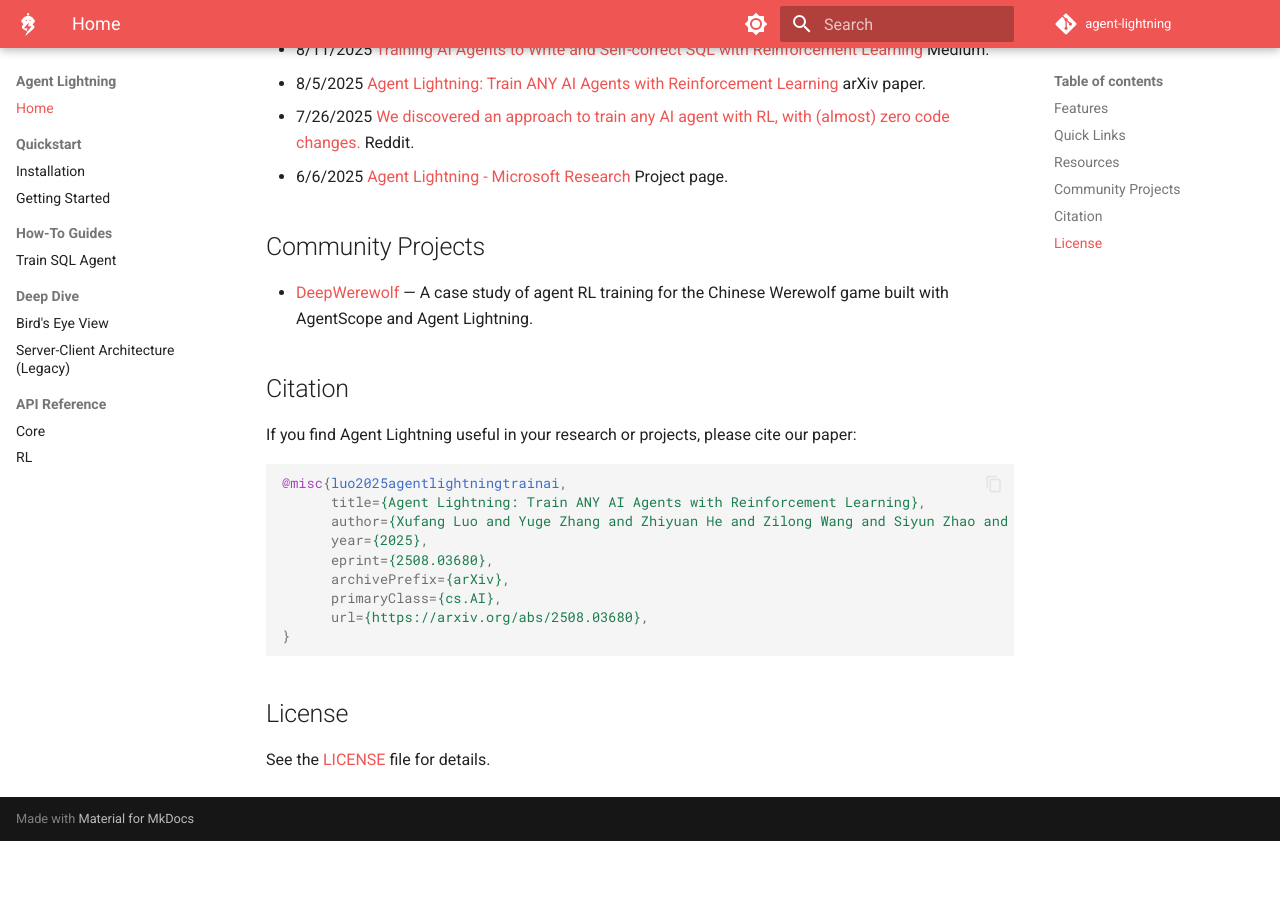
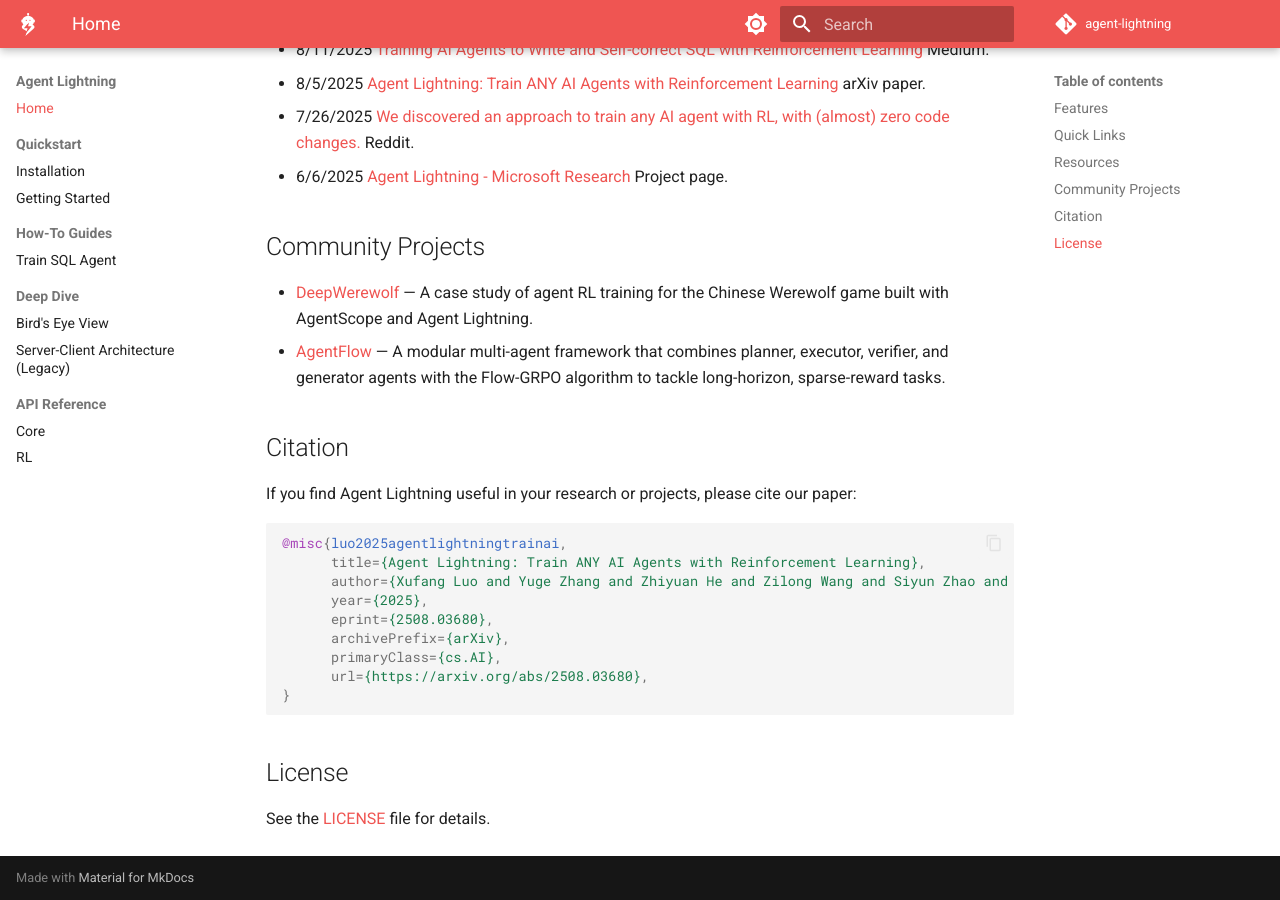
Before and after one commit to huqianghui/agent-lightning, an MkDocs documentation site: the page built from docs/index.md, in a window 1280 px wide and 900 px high, scrolled down 753 px. Built offline with MkDocs 1.6.1 and Material for MkDocs 9.7.7, drawn with Linux system fonts in a browser that asks for light colours; comment, search, counter and statistics services are not loaded; the version menu is left out; before the commit the page ends 1594 px from its top, so only the background shows below that.

Commit message:
Add AgentFlow community project links (#137)

```diff
--- a/docs/index.md
+++ b/docs/index.md
@@ -28,6 +28,7 @@
 ## Community Projects
 
 - [DeepWerewolf](https://github.com/af-74413592/DeepWerewolf) — A case study of agent RL training for the Chinese Werewolf game built with AgentScope and Agent Lightning.
+- [AgentFlow](https://agentflow.stanford.edu/) — A modular multi-agent framework that combines planner, executor, verifier, and generator agents with the Flow-GRPO algorithm to tackle long-horizon, sparse-reward tasks.
 
 ## Citation
 
```
Also changed, not shown: README.md (+1 -0 lines).
